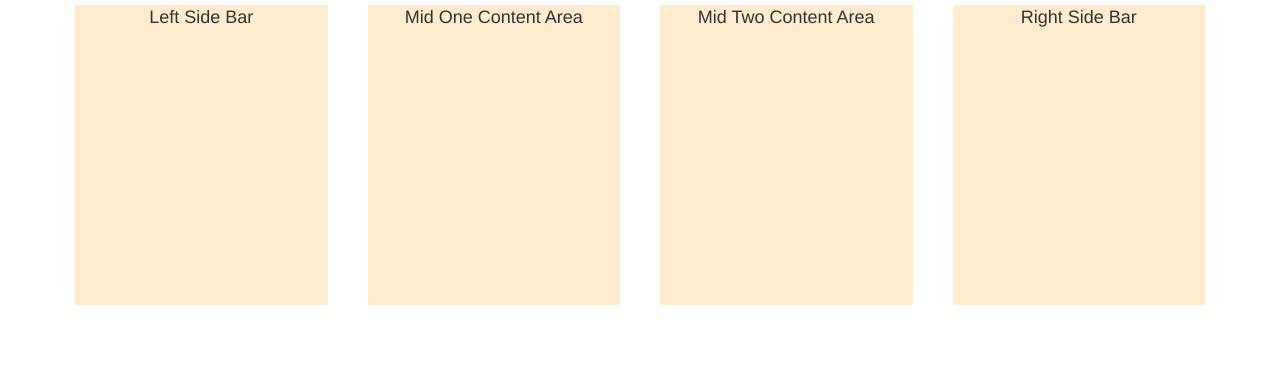
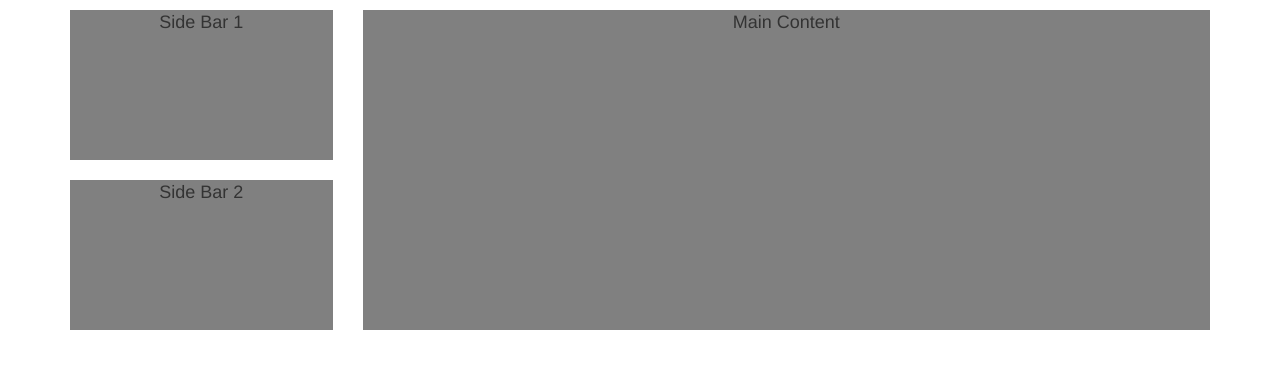
Before and after one commit to AbhiBajpaishek/BootstrapPOC, a plain HTML site: page BootstrapPOC/Index.html in a window 1280 px wide. Drawn offline with nearby package versions, Linux system fonts and the light colour scheme.

Commit message:
ex.1 done with nesting

```diff
--- a/BootstrapPOC/CSS/CustomCSS.css
+++ b/BootstrapPOC/CSS/CustomCSS.css
@@ -5,3 +5,19 @@
     font-size:large;
     text-align:center;
 }
+
+.sideBarDiv {
+    min-height: 150px;
+    margin: 10px 0px;
+    background-color: grey;
+    font-size: large;
+    text-align: center;
+}
+
+.mainContentDiv {
+    min-height: 320px;
+    margin: 10px 0px;
+    background-color: grey;
+    font-size: large;
+    text-align: center;
+}
--- a/BootstrapPOC/Index.html
+++ b/BootstrapPOC/Index.html
@@ -21,17 +21,22 @@
 <body>
     <div class="container">
         <div class="row">
-            <div class="col-xs-6 col-md-3">
-                <div class="customDiv">Left Side Bar</div>
+            <div class="col-md-3">
+                <div class="row">
+                    <div class="col-md-12">
+                        <div class="sideBarDiv">Side Bar 1</div>
+                    </div>
+                </div>
+                <div class="row">
+                    <div class="col-md-12">
+                        <div class="sideBarDiv">Side Bar 2</div>
+                    </div>
+                </div>
             </div>
-            <div class="col-xs-6 col-md-3">
-                <div class="customDiv">Mid One Content Area</div>
-            </div>
-            <div class="col-xs-6 col-md-3">
-                <div class="customDiv">Mid Two Content Area</div>
-            </div>
-            <div class="col-xs-6 col-md-3">
-                <div class="customDiv">Right Side Bar</div>
+            <div class="col-md-9">
+                <div class="mainContentDiv">
+                    Main Content
+                </div>
             </div>
         </div>
     </div>
```
